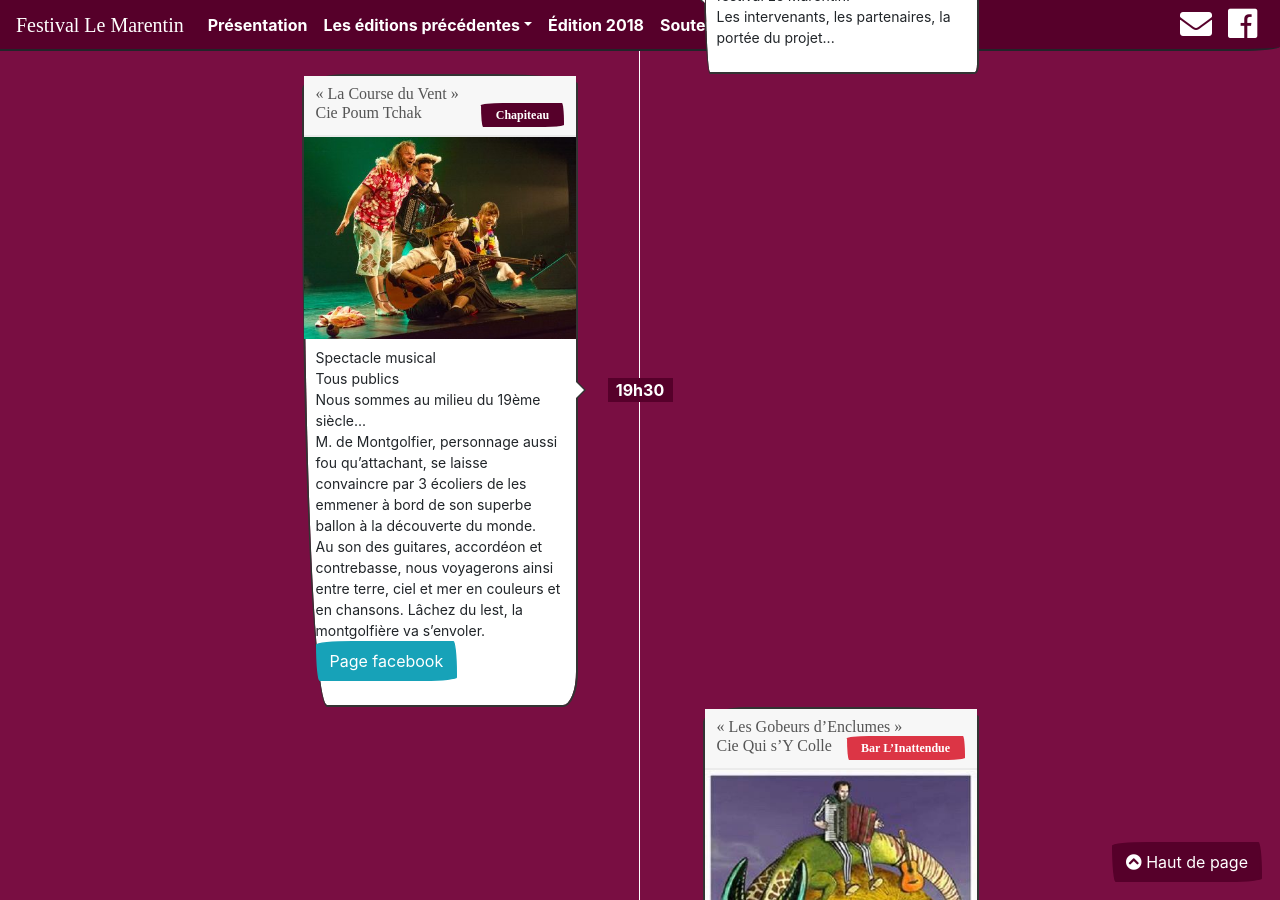
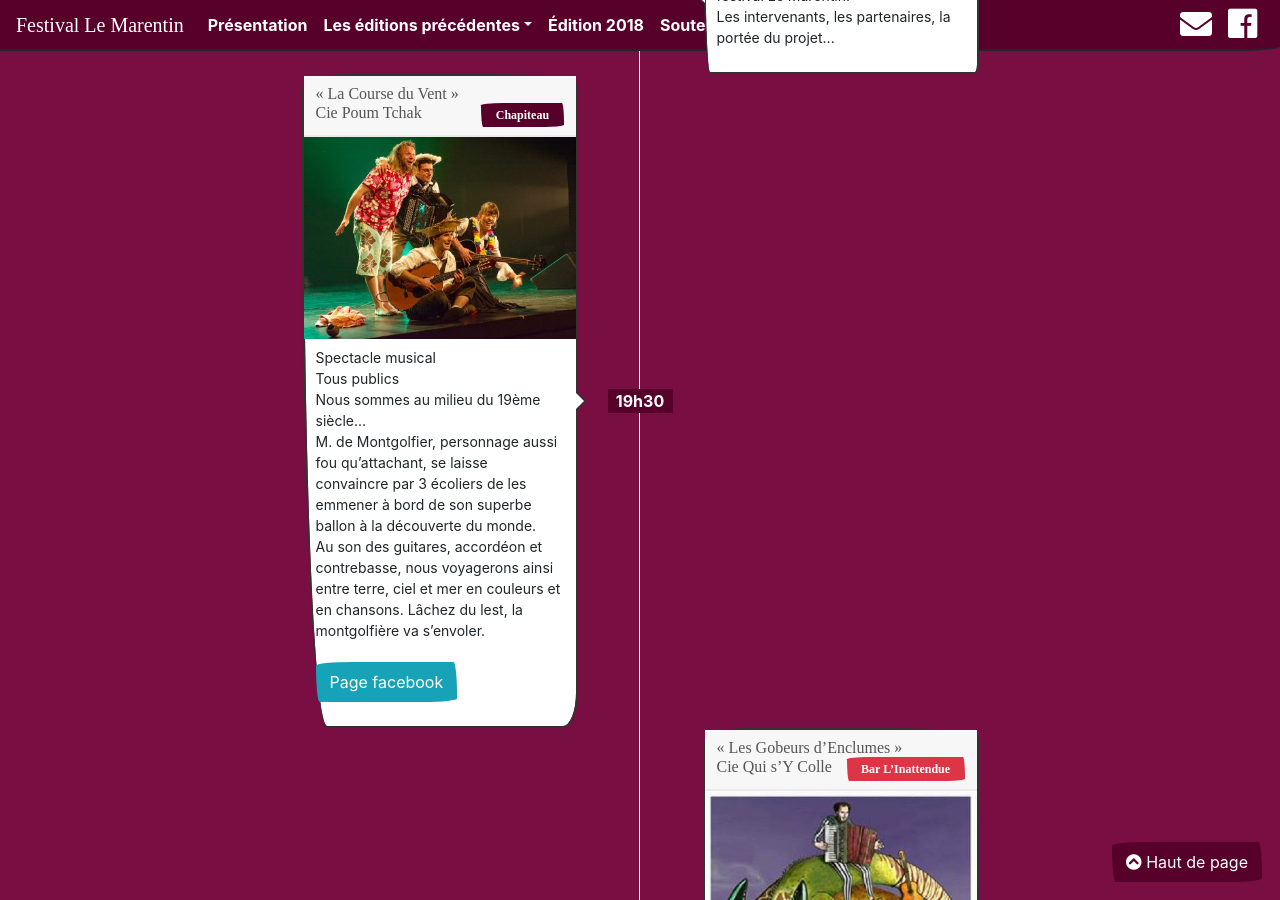
Before and after one commit to tibodut/marentin, a Jekyll site: the page built from edition-2018.html, in a window 1280 px wide and 900 px high, scrolled down 1996 px. Built offline with Jekyll 4.4.1, drawn with Linux system fonts in a browser that asks for light colours; nearby versions of some CDN libraries; some web fonts are replaced.

Commit message:
Update edition-2018.html

```diff
--- a/edition-2018.html
+++ b/edition-2018.html
@@ -96,7 +96,7 @@
     img_title='La Course du Vent, Cie Poum Tchak'
     body='<p>Spectacle musical <br />Tous publics <br />
                 Nous sommes au milieu du 19ème siècle... <br />
-                M. de Montgolfier, personnage aussi fou qu’attachant, se laisse convaincre par 3 écoliers de les emmener à bord de son superbe ballon à la découverte du monde.<br /> Au son des guitares, accordéon et contrebasse, nous voyagerons ainsi entre terre, ciel et mer en couleurs et en chansons. Lâchez du lest, la montgolfière va s’envoler.
+                M. de Montgolfier, personnage aussi fou qu’attachant, se laisse convaincre par 3 écoliers de les emmener à bord de son superbe ballon à la découverte du monde.<br /> Au son des guitares, accordéon et contrebasse, nous voyagerons ainsi entre terre, ciel et mer en couleurs et en chansons. Lâchez du lest, la montgolfière va s’envoler.<br /> <br />
 <a class="btn btn-info" href="https://www.facebook.com/poumtchak0/" role="button">Page facebook</a> </p>'
 
 %}</div>
@@ -109,7 +109,7 @@
     img_url=img_url
     img_title='Les gobeurs d’enclumes, Cie Qui s’Y Colle'
     body='<p>Spectacle d’improvisation <br />Tous publics<br />
-    Dans la vie comme en spectacle, pour ces deux gars c’est toujours la même histoire : Ils raffolent à se pousser toujours plus loin vers l’humour, la ruse et la prise de risque. Ils aiment ça, et ça se voit. Une confiance s’installe, les gens prennent une place de plus en plus importante dans la création d’histoires, les processus narratifs deviennent de plus en plus périlleux, les pirouettes de plus en plus astucieuses, la performance jubilatoire.<br />
+    Dans la vie comme en spectacle, pour ces deux gars c’est toujours la même histoire : Ils raffolent à se pousser toujours plus loin vers l’humour, la ruse et la prise de risque. Ils aiment ça, et ça se voit. Une confiance s’installe, les gens prennent une place de plus en plus importante dans la création d’histoires, les processus narratifs deviennent de plus en plus périlleux, les pirouettes de plus en plus astucieuses, la performance jubilatoire.<br /> <br />
 <a class="btn btn-info" href="http://quisycolle.wixsite.com/quisycolle/les-gobeurs-d-enclumes-1" role="button">Site internet</a> </p>'
 
 %}
@@ -135,7 +135,7 @@
     header=' « Le Songe du Conteur » Cie Singe Diesel <span class="badge badge-primary float-right">Chapiteau</span>'
      img_url=img_url
     img_title='Le songe du conteur, Cie Singe Diesel'
-    body='<p>Spectacle de marionnettes. À partir de 5 ans <br /> Jauge limitée à 80 personnes<br /> Voyageur de l’impossible, entouré de valises pleines d’histoires, Juan libère des personnages improbables pour nous emporter dans l’univers poétique des contes. À chaque histoire correspond une valise, à chaque valise ouverte correspond plusieurs marionnettes avec un univers unique ponctué d’une lecture emprise avec la réalité. <br />
+    body='<p>Spectacle de marionnettes. À partir de 5 ans <br /> Jauge limitée à 80 personnes<br /> Voyageur de l’impossible, entouré de valises pleines d’histoires, Juan libère des personnages improbables pour nous emporter dans l’univers poétique des contes. À chaque histoire correspond une valise, à chaque valise ouverte correspond plusieurs marionnettes avec un univers unique ponctué d’une lecture emprise avec la réalité. <br /> <br />
 <a class="btn btn-info" href=" http://singediesel.guilers.org/" role="button">Site internet</a> </p>'
 
 %}
@@ -147,7 +147,7 @@
     header='Concert de harpe celtique <br /> Tiphaine Escarguel <span class="badge badge-info float-right">Chapiteau Bar</span>'
     img_url=img_url
     img_title='Concert de harpe, Tiphaine Escarguel'
-    body='<p>Dès l’age de 4 ans, elle a décidé de faire de la harpe sa passion puis plus tard son métier. Elle enseigne depuis plus de 10 ans la harpe celtique en région brestoise et se produit avec différents groupes de musique celtique, ou rock à la harpe électrique. <br /> Artiste curieuse de toutes les influences musicales, elle est très attachée aux personnes et aux liens qui l’inspirent. <br /> Nous avons le privilège de l’accueillir dans notre chapiteau bar dès 12h30, elle proposera un temps d’échange avec les enfants pour découvrir la harpe. Ensuite, nous vous donnons rendez-vous dans l’église de Saint Servais à partir de 17h45. Il s’agit pour nous d’une belle occasion de faire découvrir aux festivaliers le patrimoine de Saint Servais.<br />
+    body='<p>Dès l’age de 4 ans, elle a décidé de faire de la harpe sa passion puis plus tard son métier. Elle enseigne depuis plus de 10 ans la harpe celtique en région brestoise et se produit avec différents groupes de musique celtique, ou rock à la harpe électrique. <br /> Artiste curieuse de toutes les influences musicales, elle est très attachée aux personnes et aux liens qui l’inspirent. <br /> Nous avons le privilège de l’accueillir dans notre chapiteau bar dès 12h30, elle proposera un temps d’échange avec les enfants pour découvrir la harpe. Ensuite, nous vous donnons rendez-vous dans l’église de Saint Servais à partir de 17h45. Il s’agit pour nous d’une belle occasion de faire découvrir aux festivaliers le patrimoine de Saint Servais.<br /> <br />
 <a class="btn btn-info" href=" http://tiphaine-escarguel.fr/" role="button">Site internet</a> </p>'
 
 %}</div>
@@ -167,7 +167,7 @@
     hour="15h00"
     header='Mickaël Guerrand <br />La trajectoire du poisson volant <br /> <span class="badge badge-info float-right">Chapiteau Bar</span>'
     img_url=img_url
-    body='<p>Concert<br /> Originaire de Brest, Mickaël Guerrand sillonne la France, depuis une quinzaine d’années. Ses chansons rock en bandoulière, il forge sa plume et son identité de café-concerts en festivals, s’illustrant notamment en première partie de Tété, Eiffel, La Grande Sophie...<br /> Des ingrédients savamment dosés, liés par une voix étonnante, accrocheuse, servie sur un groove authentique avec poésie et simplicité. Longueur d’Ondes.  <br />
+    body='<p>Concert<br /> Originaire de Brest, Mickaël Guerrand sillonne la France, depuis une quinzaine d’années. Ses chansons rock en bandoulière, il forge sa plume et son identité de café-concerts en festivals, s’illustrant notamment en première partie de Tété, Eiffel, La Grande Sophie...<br /> Des ingrédients savamment dosés, liés par une voix étonnante, accrocheuse, servie sur un groove authentique avec poésie et simplicité. Longueur d’Ondes.  <br /><br />
 <a class="btn btn-info" href=" http://mickaelguerrand.com/" role="button">Site internet</a> </p>'
 
 %}</div>
```
